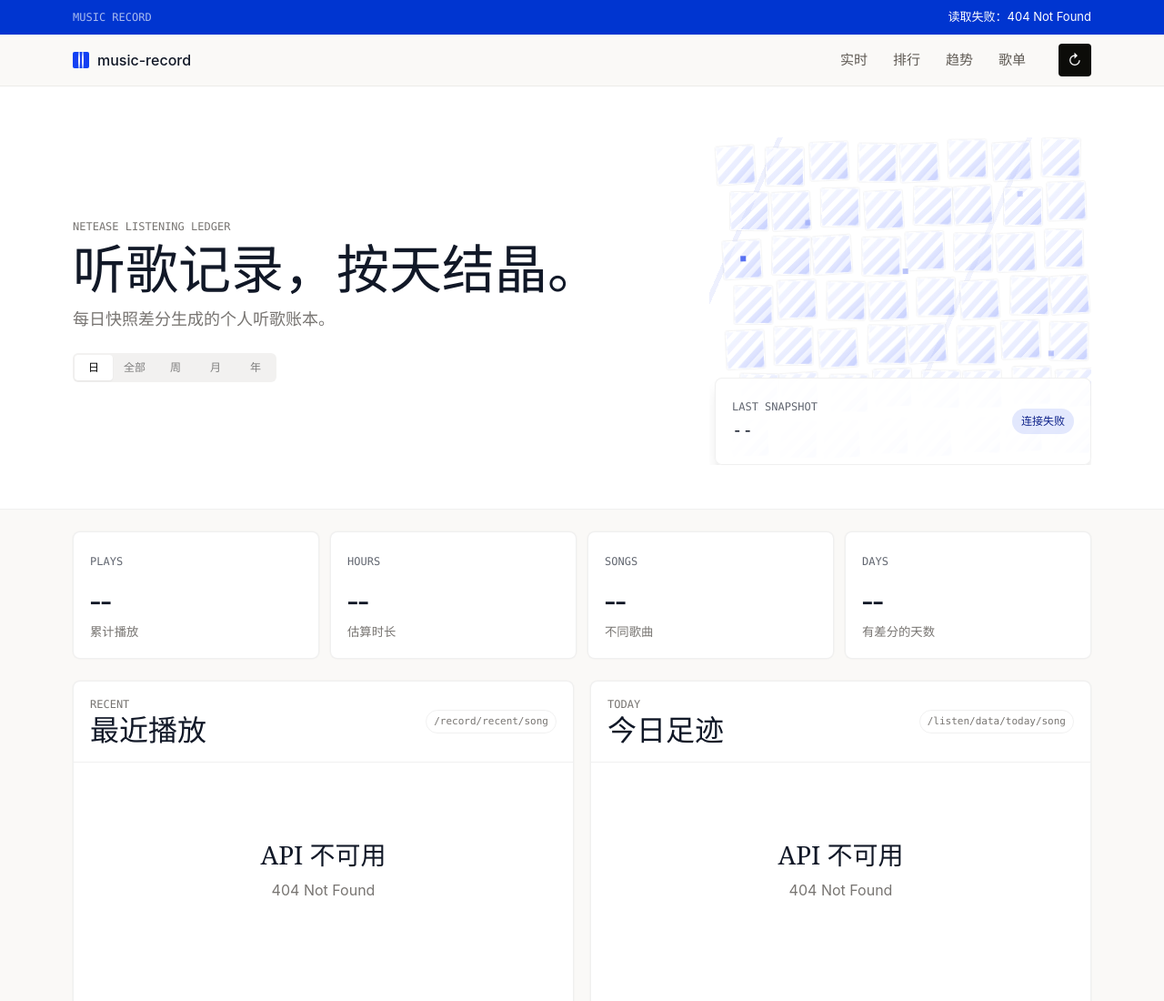
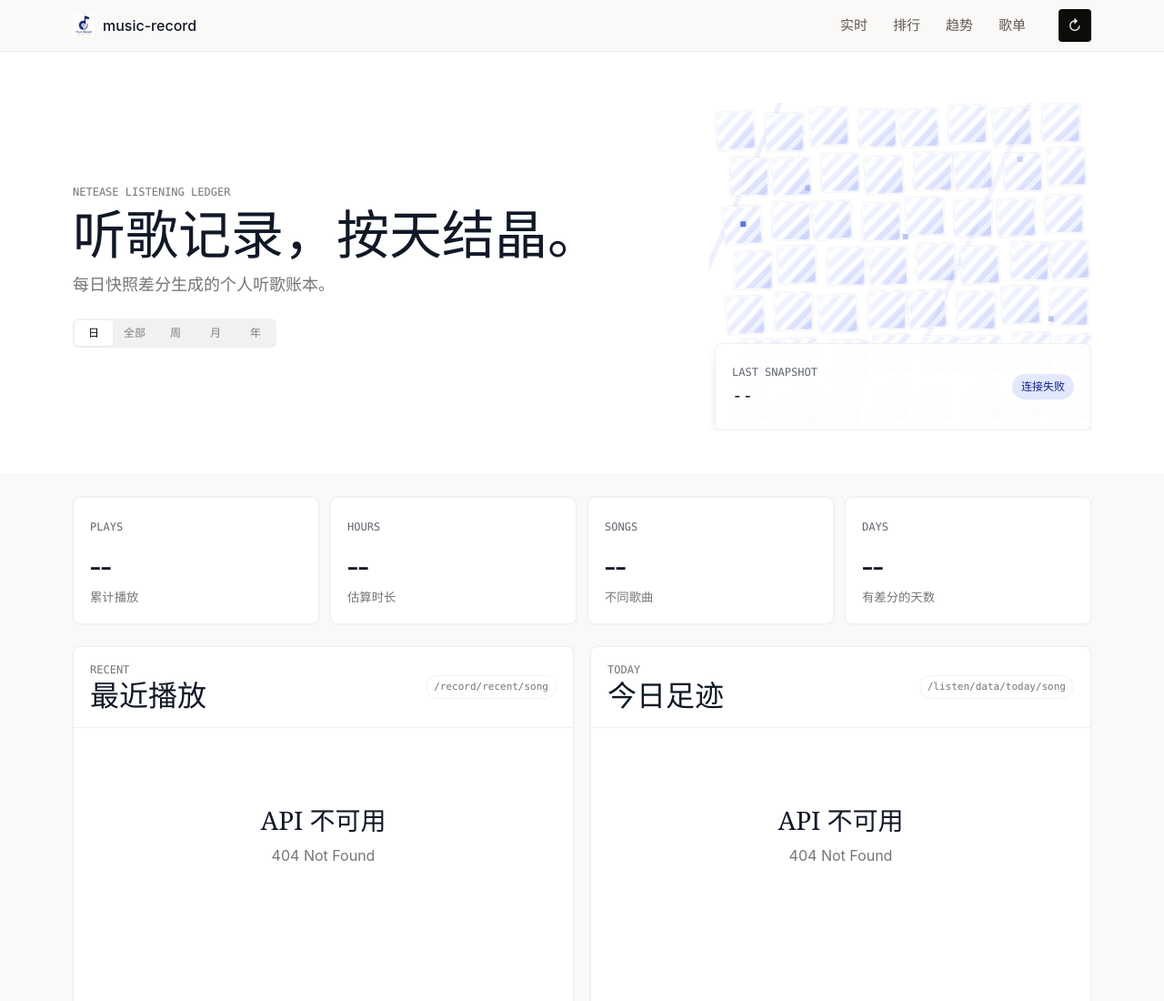
Before and after one commit to wjiajian/music_record, a website: page public/index.html in a window 1280 px wide. Shown: the top 1100 px of the page at 91% size. Drawn offline with Linux system fonts and the light colour scheme; no server answers.

Commit message:
feat: 添加网站图标和品牌标志，移除状态条

```diff
--- a/public/app.js
+++ b/public/app.js
@@ -28,7 +28,6 @@ const PERIOD_BY_GRANULARITY = { day: 'day', week: 'week', month: 'month' };
 const GRANULARITY_BY_PERIOD = { day: 'day', week: 'week', month: 'month' };
 
 const nodes = {
-  stripStatus: document.querySelector('#stripStatus'),
   heroSubtitle: document.querySelector('#heroSubtitle'),
   lastSnapshot: document.querySelector('#lastSnapshot'),
   healthPill: document.querySelector('#healthPill'),
@@ -193,7 +192,6 @@ function renderMosaic(payload = {}) {
 function renderHealth(health) {
   nodes.lastSnapshot.textContent = health.last_snapshot || '--';
   nodes.healthPill.textContent = health.can_day ? '可读日榜' : '攒取中';
-  nodes.stripStatus.textContent = `快照 ${formatNumber(health.snapshot_count)} 张 · 差分 ${formatNumber(health.have_days)} 天 · ${health.last_fetch_status || 'unknown'}`;
   nodes.heroSubtitle.textContent = health.last_snapshot
     ? `最新快照 ${health.last_snapshot}，当前差分天数 ${health.have_days}。`
     : '还没有可用快照。';
@@ -544,7 +542,6 @@ async function loadDashboard() {
     await loadPlaylists();
     await loadPlaylistTracks();
   } catch (error) {
-    nodes.stripStatus.textContent = `读取失败：${error.message}`;
     nodes.healthPill.textContent = '连接失败';
     nodes.rankingList.replaceChildren(emptyState('API 不可用', error.message));
     nodes.trendChart.replaceChildren(emptyState('API 不可用', error.message));
--- a/public/index.html
+++ b/public/index.html
@@ -4,21 +4,15 @@
     <meta charset="utf-8">
     <meta name="viewport" content="width=device-width, initial-scale=1">
     <title>music-record</title>
+    <link rel="icon" type="image/png" href="/favicon.png">
     <link rel="stylesheet" href="/styles.css">
     <script type="module" src="/app.js"></script>
   </head>
   <body>
-    <div class="status-strip">
-      <div class="container status-strip__inner">
-        <span class="mono-label">MUSIC RECORD</span>
-        <span id="stripStatus">正在读取本地听歌账本</span>
-      </div>
-    </div>
-
     <header class="topbar">
       <div class="container topbar__inner">
         <a class="brand" href="/" aria-label="music-record 首页">
-          <span class="brand__mark"></span>
+          <img class="brand__mark" src="/logo.png" alt="music-record logo" width="28" height="28">
           <span>music-record</span>
         </a>
         <nav class="nav-links" aria-label="页面导航">
--- a/public/styles.css
+++ b/public/styles.css
@@ -59,21 +59,6 @@ a {
   margin: 0 auto;
 }
 
-.status-strip {
-  min-height: 38px;
-  background: var(--accent-strong);
-  color: var(--white);
-  font-size: 13px;
-}
-
-.status-strip__inner {
-  min-height: 38px;
-  display: flex;
-  align-items: center;
-  justify-content: space-between;
-  gap: 16px;
-}
-
 .topbar {
   position: sticky;
   top: 0;
@@ -100,14 +85,10 @@ a {
 }
 
 .brand__mark {
-  width: 18px;
-  height: 18px;
+  width: 24px;
+  height: 24px;
   display: inline-block;
-  border-radius: var(--radius-sharp);
-  background:
-    linear-gradient(90deg, transparent 0 34%, var(--white) 34% 42%, transparent 42% 58%, var(--white) 58% 66%, transparent 66%),
-    var(--accent);
-  box-shadow: inset 0 0 8px #0043fb;
+  object-fit: contain;
 }
 
 .nav-links {
@@ -832,7 +813,6 @@ a:focus-visible {
     width: min(100% - 20px, 1120px);
   }
 
-  .status-strip__inner,
   .panel-head {
     align-items: flex-start;
     flex-direction: column;
--- a/src/api/server.js
+++ b/src/api/server.js
@@ -22,6 +22,10 @@ async function sendPublic(reply, fileName, contentType) {
 app.get('/', async (_req, reply) => sendPublic(reply, 'index.html', 'text/html; charset=utf-8'));
 app.get('/styles.css', async (_req, reply) => sendPublic(reply, 'styles.css', 'text/css; charset=utf-8'));
 app.get('/app.js', async (_req, reply) => sendPublic(reply, 'app.js', 'text/javascript; charset=utf-8'));
+app.get('/logo.png', async (_req, reply) => sendPublic(reply, 'logo.png', 'image/png'));
+app.get('/favicon.png', async (_req, reply) => sendPublic(reply, 'favicon.png', 'image/png'));
+// 浏览器有时自动请求 /favicon.ico，指向同一张 png 兜底，避免 404 噪音
+app.get('/favicon.ico', async (_req, reply) => sendPublic(reply, 'favicon.png', 'image/png'));
 
 app.get('/api', async () => ({
   ok: true,
```
Also changed, not shown: public/favicon.png (added), public/logo.png (added), resources/logo.png (added).
